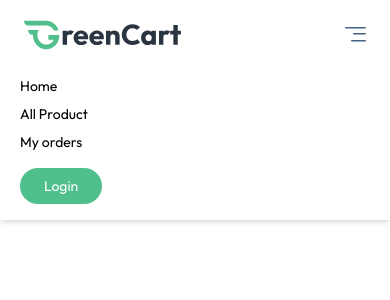
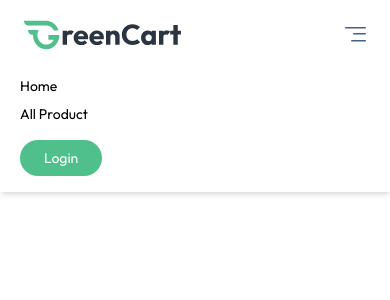
Before and after one commit to Manikandan1818/freshcart, a React (Vite) app in the folder client/: page / in a window 390 px wide. Both pictures are taken after a click on the button "Menu". Shown: the top 300 px of the page. Built offline with nearby package versions, Linux system fonts and the light colour scheme.

Commit message:
Login and Logot function created

```diff
--- a/client/src/components/Navbar.jsx
+++ b/client/src/components/Navbar.jsx
@@ -1,9 +1,11 @@
 import React, { useState } from "react";
 import { NavLink } from "react-router-dom";
 import { assets } from "../assets/assets";
+import { useAppContext } from "../context/AppContext";
 
 const Navbar = () => {
   const [open, setOpen] = useState(false);
+  const { user, setUSer } = useAppContext();
 
   return (
     <nav className="flex items-center justify-between px-6 md:px-16 lg:px-24 xl:px-32 py-4 border-b border-gray-300 bg-white relative transition-all">
@@ -62,13 +64,21 @@ const Navbar = () => {
         <NavLink to="/products" onClick={() => setOpen(false)}>
           All Product
         </NavLink>
+        {user && (
           <NavLink to="/" onClick={() => setOpen(false)}>
             My orders
           </NavLink>
+        )}
 
+        {!user ? (
           <button className="cursor-pointer px-6 py-2 mt-2 bg-primary hover:bg-primary-dull transition text-white rounded-full text-sm">
             Login
           </button>
+        ) : (
+          <button className="cursor-pointer px-6 py-2 mt-2 bg-primary hover:bg-primary-dull transition text-white rounded-full text-sm">
+            Logout
+          </button>
+        )}
       </div>
     </nav>
   );
```
Lines whose indentation alone changed are shown as unchanged.
